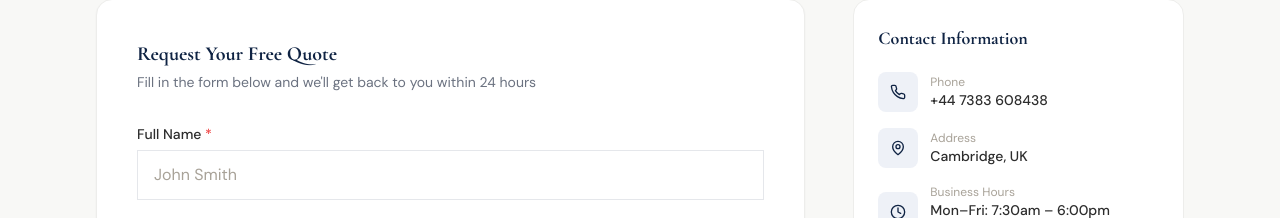
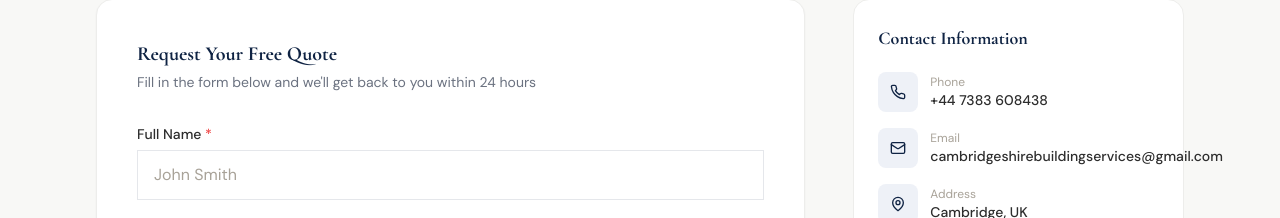
Before and after one commit to adham-hashem/cambridgeshire-buliding-services, a React (Vite) app: page /contact in a window 1280 px wide. Shown: the part 481-699 px from the top of the page. Built offline with nearby package versions, Linux system fonts and the light colour scheme; no server answers; the database is empty.

Commit message:
feat: add email as a way of contact

```diff
--- a/src/pages/public/ContactPage.tsx
+++ b/src/pages/public/ContactPage.tsx
@@ -386,6 +386,16 @@ export function ContactPage() {
                     </div>
                   </a>
 
+                  <a href="mailto:cambridgeshirebuildingservices@gmail.com" className="flex items-center gap-3 group">
+                    <div className="w-10 h-10 rounded-lg bg-navy-50 flex items-center justify-center flex-shrink-0">
+                      <MailIcon size={16} className="text-navy-800" />
+                    </div>
+                    <div>
+                      <p className="text-charcoal-400 text-xs font-body">Email</p>
+                      <p className="text-charcoal-800 font-medium text-sm font-body group-hover:text-navy-800 transition-colors">cambridgeshirebuildingservices@gmail.com</p>
+                    </div>
+                  </a>
+
                   <div className="flex items-center gap-3">
                     <div className="w-10 h-10 rounded-lg bg-navy-50 flex items-center justify-center flex-shrink-0">
                       <MapPin size={16} className="text-navy-800" />
--- a/src/pages/public/PublicLayout.tsx
+++ b/src/pages/public/PublicLayout.tsx
@@ -53,7 +53,7 @@ export function PublicLayout() {
 ];
 
 const phone = settings?.phone || '+44 7383 608438';
-  const email = settings?.email || '';
+  const email = settings?.email || 'cambridgeshirebuildingservices@gmail.com';
   const address = settings?.address || 'Cambridge, UK';
   const companyName = settings?.company_name || 'Cambridgeshire Building Services';
   const hours = settings?.business_hours || 'Mon–Fri: 7:30am – 6:00pm, Sat: 8:00am – 2:00pm';
```
